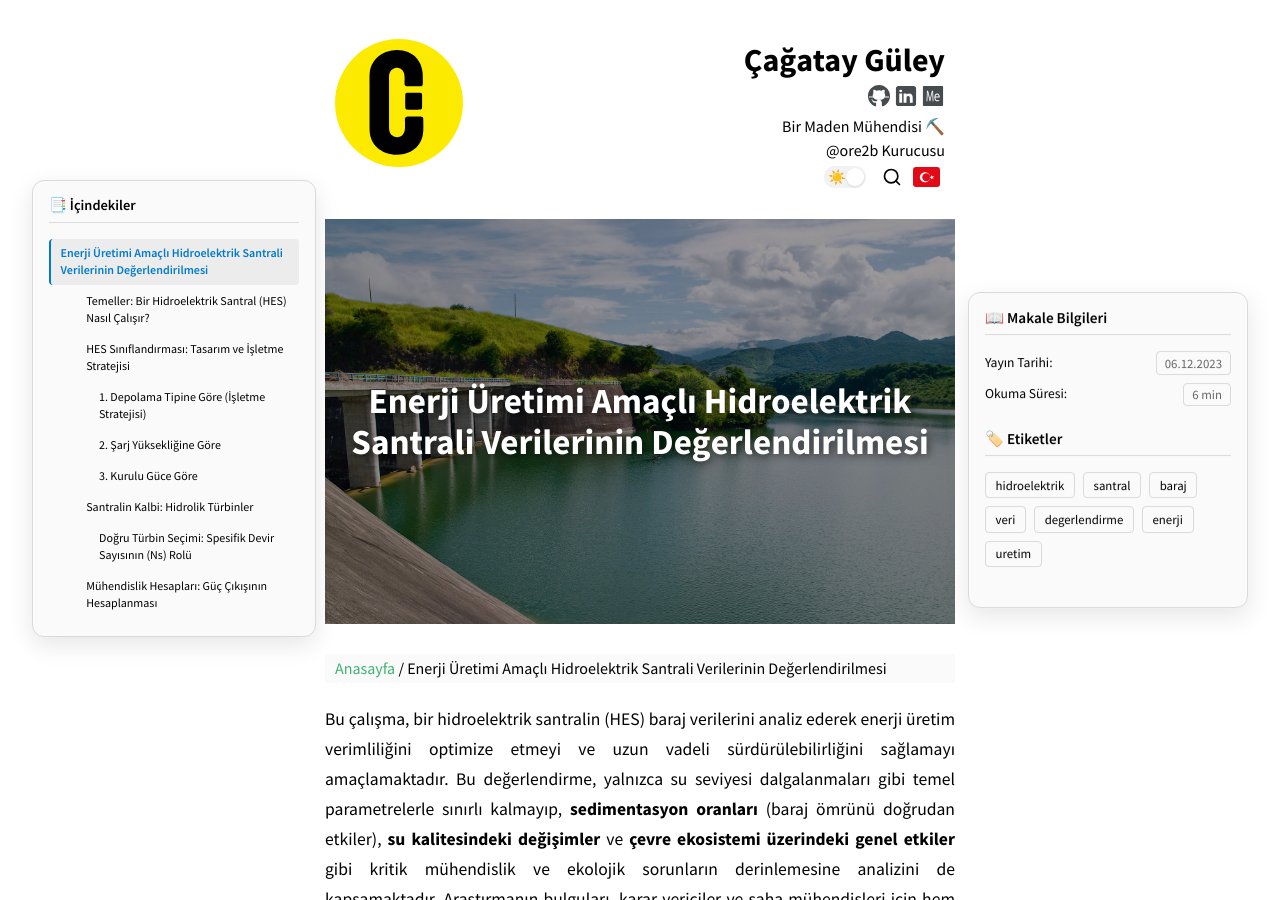
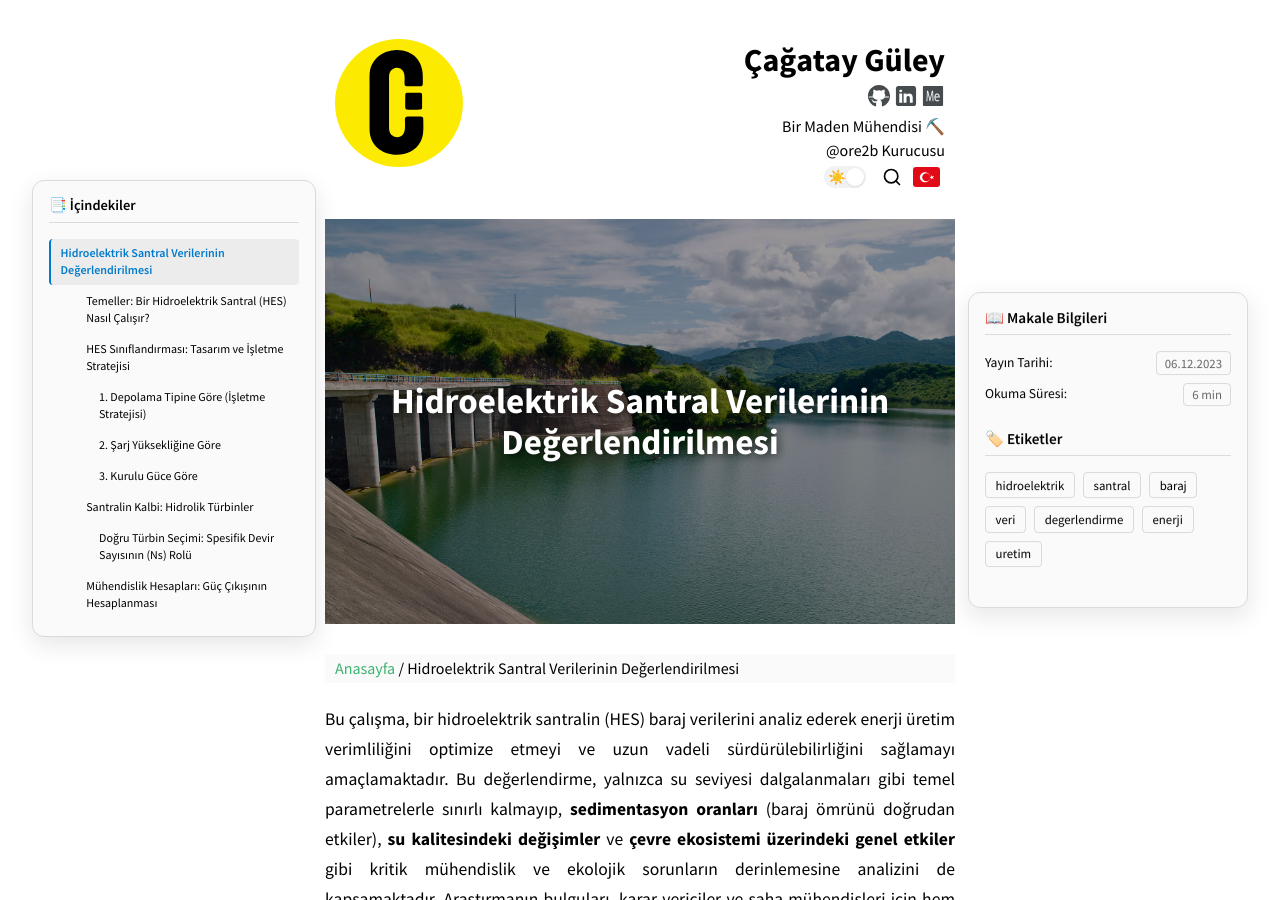
Before and after one commit to guleyc/blog-tr, a Jekyll site: the page built from _posts/2023-12-06-hidroelektrik-santral-verilerinin-degerlendirilmesi.md, in a window 1280 px wide and 900 px high. Built offline with Jekyll 4.4.1, drawn with Linux system fonts in a browser that asks for light colours; comment, search, counter and statistics services are not loaded.

Commit message:
Update 2023-12-06-hidroelektrik-santral-verilerinin-degerlendirilmesi.md

```diff
--- a/_posts/2023-12-06-hidroelektrik-santral-verilerinin-degerlendirilmesi.md
+++ b/_posts/2023-12-06-hidroelektrik-santral-verilerinin-degerlendirilmesi.md
@@ -1,5 +1,5 @@
 ---
-title: 'Enerji Üretimi Amaçlı Hidroelektrik Santrali Verilerinin Değerlendirilmesi'
+title: 'Hidroelektrik Santral Verilerinin Değerlendirilmesi'
 date: '2023-12-06'
 author: 'Cagatay Guley'
 layout: post
```
